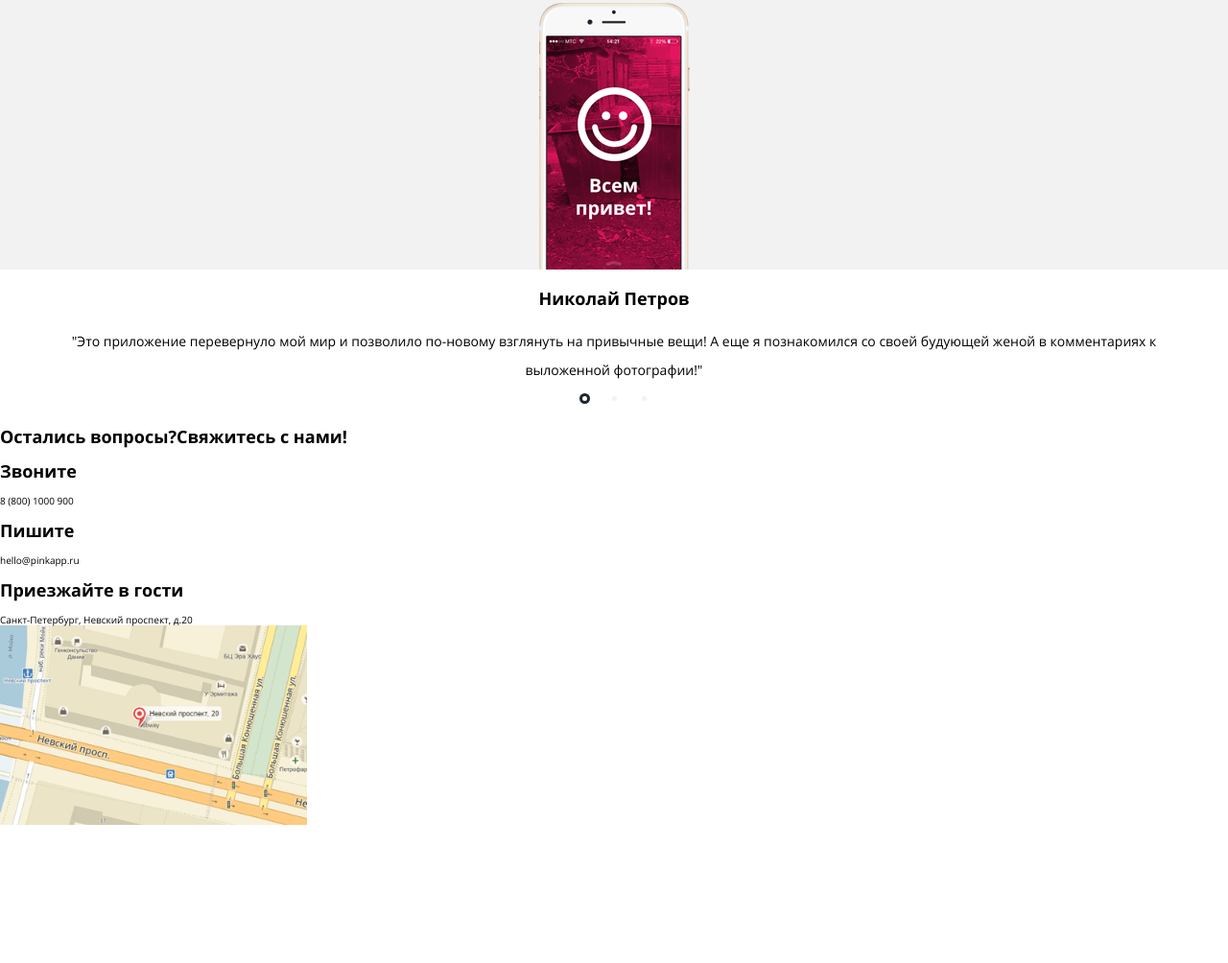
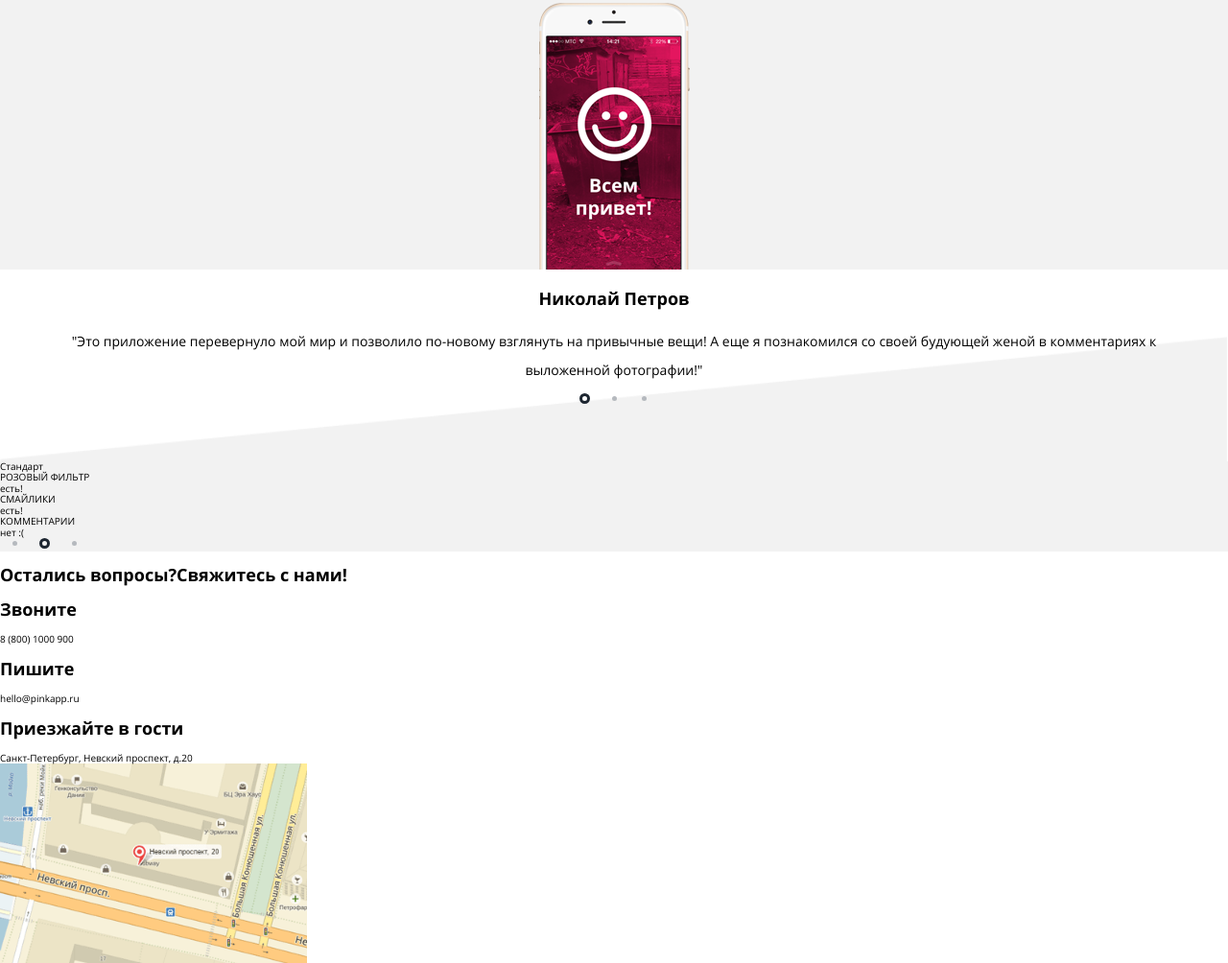
Before and after one commit to ilyamakey/pink, a website: page index.html in a window 1280 px wide. Shown: the part 1825-2829 px from the top of the page at 96% size. Before the commit the page ends 2685 px from the top, so only its background shows below. Drawn offline with Linux system fonts and the light colour scheme.

Commit message:
make reusable  pagination

```diff
--- a/components/main.less
+++ b/components/main.less
@@ -29,5 +29,6 @@ h2 {
 @import "info";
 @import "effect";
 @import "opinion";
+@import "pagination";
 @import "price";
 @import "map";
--- a/components/opinion.less
+++ b/components/opinion.less
@@ -2,37 +2,16 @@
   display: flex;
   flex-direction: column;
   align-items: center;
+  background: url("../img/grey-triangle-bg.png") no-repeat bottom;
+  background-size: 100%;
 
   &__comment {
     width: 90%;
+    margin-bottom: 50px;
     font-size: @14;
     line-height: @30;
     text-align: center;
 
   }
 
-  &__pagination {
-    display: inline-flex;
-
-
-    &_circle {
-      height: 5px;
-      width: 5px;
-      margin: 0 10px 0 10px;
-      border: 3px solid @white;
-      background-color: @grey;
-      border-radius: 25px;
-
-      &_active {
-        height: 5px;
-        width: 5px;
-        margin: 0 10px 0 10px;
-        background-color: transparent;
-        border: 3px solid @dark;
-        border-radius: 25px;
-      }
-    }
-
-  }
-
 }
--- /dev/null
+++ b/components/pagination.less
@@ -0,0 +1,23 @@
+.pagination {
+  display: inline-flex;
+
+  &__circle {
+    height: 5px;
+    width: 5px;
+    margin: 0 10px 0 10px;
+    border: 3px solid transparent;
+    background-clip: padding-box;
+    background-color: @dark-grey;
+    border-radius: 25px;
+
+    &_active {
+      height: 5px;
+      width: 5px;
+      margin: 0 10px 0 10px;
+      background-color: transparent;
+      border: 3px solid @dark;
+      border-radius: 25px;
+    }
+  }
+
+}
--- a/components/price.less
+++ b/components/price.less
@@ -0,0 +1,4 @@
+.price {
+  background-color: @grey;
+
+}
--- a/components/variables.less
+++ b/components/variables.less
@@ -1,6 +1,7 @@
 @white: #ffffff;
 @dark: #1d2631;
 @grey: #f2f2f2;
+@dark-grey: #b5b9be;
 @dark-blue: #283645;
 @black: #000000;
 @pink: #d22856;
--- a/index.html
+++ b/index.html
@@ -92,16 +92,41 @@
         <div class="opinion__text">"Это приложение перевернуло мой мир и позволило по-новому взглянуть на привычные
             вещи! А еще я познакомился со своей будующей женой в комментариях к выложенной фотографии!"
         </div>
-        <div class="opinion__pagination">
-            <div class="opinion__pagination_circle_active"></div>
-            <div class="opinion__pagination_circle"></div>
-            <div class="opinion__pagination_circle"></div>
+        <div class="pagination">
+            <div class="pagination__circle_active"></div>
+            <div class="pagination__circle"></div>
+            <div class="pagination__circle"></div>
         </div>
     </section>
 </div>
 <div class="price">
-
-    <section class="contacts">
+    <section class="price-list">
+        <div class="price-list__table">
+            <div class="price-list__slide">
+                <div class="price-list__slide__header">Стандарт</div>
+                <div class="price-list__slide__row">
+                    <div class="price-list__row__name">РОЗОВЫЙ ФИЛЬТР</div>
+                    <div class="price-list__row__status">есть!</div>
+                </div>
+                <div class="price-list__table__row">
+                    <div class="price-list__table__name">СМАЙЛИКИ</div>
+                    <div class="price-list__table__status">есть!</div>
+                </div>
+                <div class="price-list__table__row">
+                    <div class="price-list__table__name">КОММЕНТАРИИ</div>
+                    <div class="price-list__table__status">нет :(</div>
+                </div>
+            </div>
+        </div>
+        <div class="pagination">
+            <div class="pagination__circle"></div>
+            <div class="pagination__circle_active"></div>
+            <div class="pagination__circle"></div>
+        </div>
+    </section>
+</div>
+<div class="contacts">
+    <section class="contact-list">
         <div>
             <h2>Остались вопросы?Свяжитесь с нами!</h2>
         </div>
```
Also changed, not shown: build/main.css.
